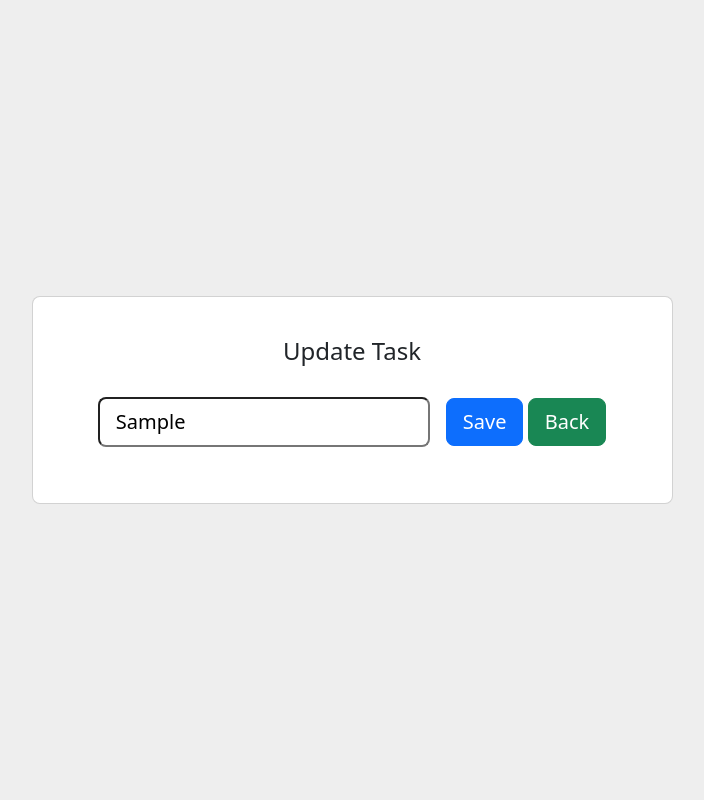
After one commit to arunmahara/TODO-APP2, a Django app: page /update/1/ in a window 1280 px wide. The commit adds this page. Shown: the whole page, without its empty margins (288-992 px from the left). Run offline with Django 4.2, Linux system fonts and the light colour scheme; tables that the repository leaves empty hold one stand-in row (values such as "Sample post"); some libraries are stand-ins or nearby versions.

Commit message:
update todo task

```diff
--- a/todo/templates/todo/index.html
+++ b/todo/templates/todo/index.html
@@ -53,7 +53,7 @@
                               </div>
                         </td>
                         <td>
-                          <button type="submit" class="btn btn-success ms-1 btn-sm">Finished</button>
+                            <a href="{% url 'update' task.id %}" class="btn btn-success btn-sm">Edit</a>
                           <form action="{% url 'delete' task.id %}" method="POST" class="d-inline">
                             {% csrf_token %}
                             <input type="submit" class="btn btn-danger btn-sm" value="Delete">
--- /dev/null
+++ b/todo/templates/todo/update.html
@@ -0,0 +1,43 @@
+{% load static %}
+<!DOCTYPE html>
+<html lang="en">
+<head>
+    <meta charset="UTF-8">
+    <meta http-equiv="X-UA-Compatible" content="IE=edge">
+    <meta name="viewport" content="width=device-width, initial-scale=1.0">
+    <link rel="stylesheet" href="{% static 'css/bootstrap.css' %}">
+    <title>TODO APP</title>
+</head>
+<body>
+    <section class="vh-100" style="background-color: #eee;">
+        <div class="container py-5 h-100">
+          <div class="row d-flex justify-content-center align-items-center h-100">
+            <div class="col col-lg-9 col-xl-7">
+              <div class="card rounded-3">
+                <div class="card-body p-4">
+
+                  <h4 class="text-center my-3 pb-3">Update Task</h4>
+
+                  <form method='' class="row row-cols-lg-auto g-3 justify-content-center align-items-center mb-4 pb-2">
+                    <div class="col-5">
+                      <div class="form-outline">
+
+                        <input type="text" name="task" id="form1" class="form-control-lg" value="{{tasks.task}}" />
+
+                      </div>
+                    </div>
+
+                    <div class="col-12">
+                      <button type="submit" class="btn btn-primary btn-lg">Save</button>
+                      <a href="/" class="btn btn-success btn-lg">Back</button></a>
+                    </div>
+
+                  </form>
+                </div>
+              </div>
+            </div>
+          </div>
+        </div>
+      </section>
+</body>
+</html>
--- a/todo/urls.py
+++ b/todo/urls.py
@@ -1,8 +1,10 @@
+from turtle import update
 from django.urls import URLPattern, path
 from . import views
 
 urlpatterns = [
     path('', views.index, name='index'),
-    path('delete/<int:id>/', views.deleteTask, name='delete')
+    path('delete/<int:id>/', views.deleteTask, name='delete'),
+    path('update/<int:id>/', views.updateTask, name='update')
 
 ]
--- a/todo/views.py
+++ b/todo/views.py
@@ -19,8 +19,19 @@ def index(request):
         alltask = Todo.objects.all()
         return render(request, 'todo/index.html', {'alltasks': alltask})
 
+
 def deleteTask(request, id):
     if request.method == 'POST':
         task = Todo.objects.get(pk=id)
         task.delete()
         return redirect('/')
+
+def updateTask(request, id):
+    # if request.method == 'POST':
+    #     task = Todo.objects.get(pk=id)
+    # else:
+    task = Todo.objects.get(pk=id)
+
+
+
+    return render(request, 'todo/update.html', {'tasks': task} )
```
